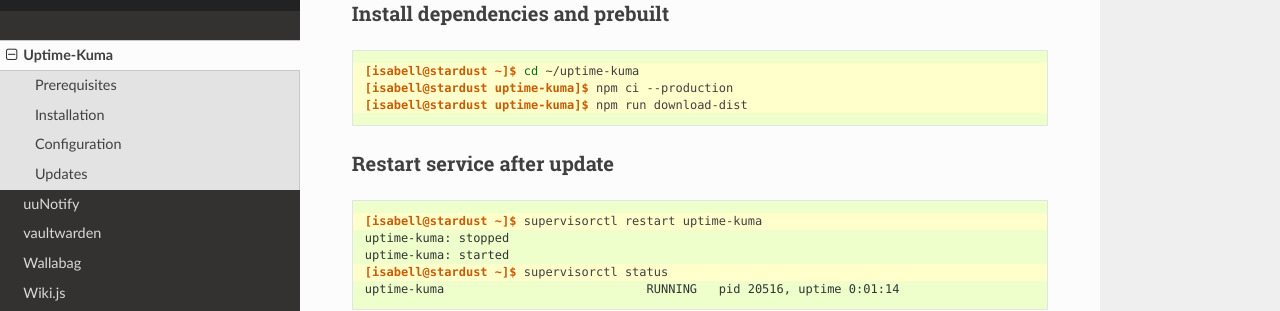
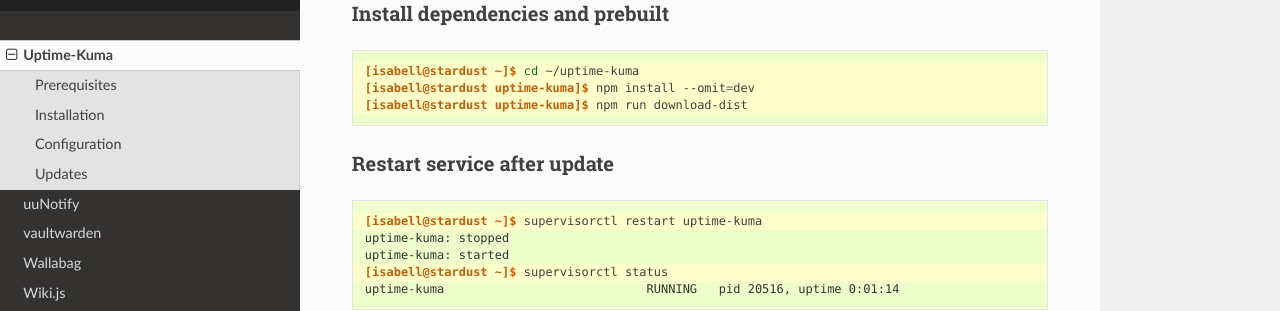
Before and after one commit to Uberspace/lab, a Sphinx documentation site: the page built from source/guide_uptime-kuma.rst, in a window 1280 px wide and 900 px high, scrolled down 4135 px. Shown: the part 239-550 px from the top of the window. Built offline with Sphinx 7.4.7 and the Read the Docs theme 2.0.0, drawn with Linux system fonts in a browser that asks for light colours.

Commit message:
Fix update to latest version

```diff
--- a/source/guide_uptime-kuma.rst
+++ b/source/guide_uptime-kuma.rst
@@ -177,7 +177,7 @@
   :emphasize-lines: 1,2,3
 
   [isabell@stardust ~]$ cd ~/uptime-kuma
-  [isabell@stardust uptime-kuma]$ npm ci --production
+  [isabell@stardust uptime-kuma]$ npm install --omit=dev
   [isabell@stardust uptime-kuma]$ npm run download-dist
 
 
```
